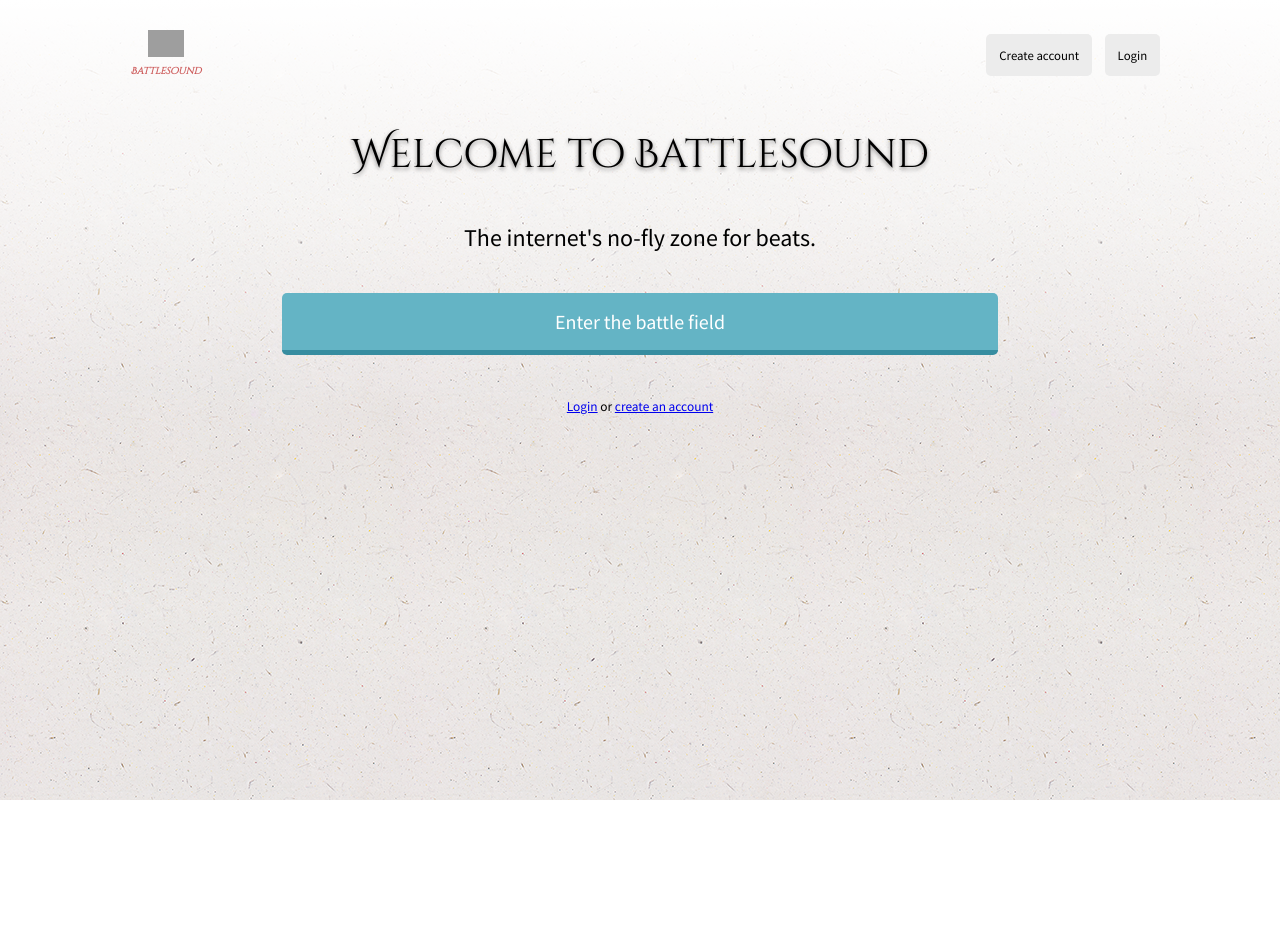
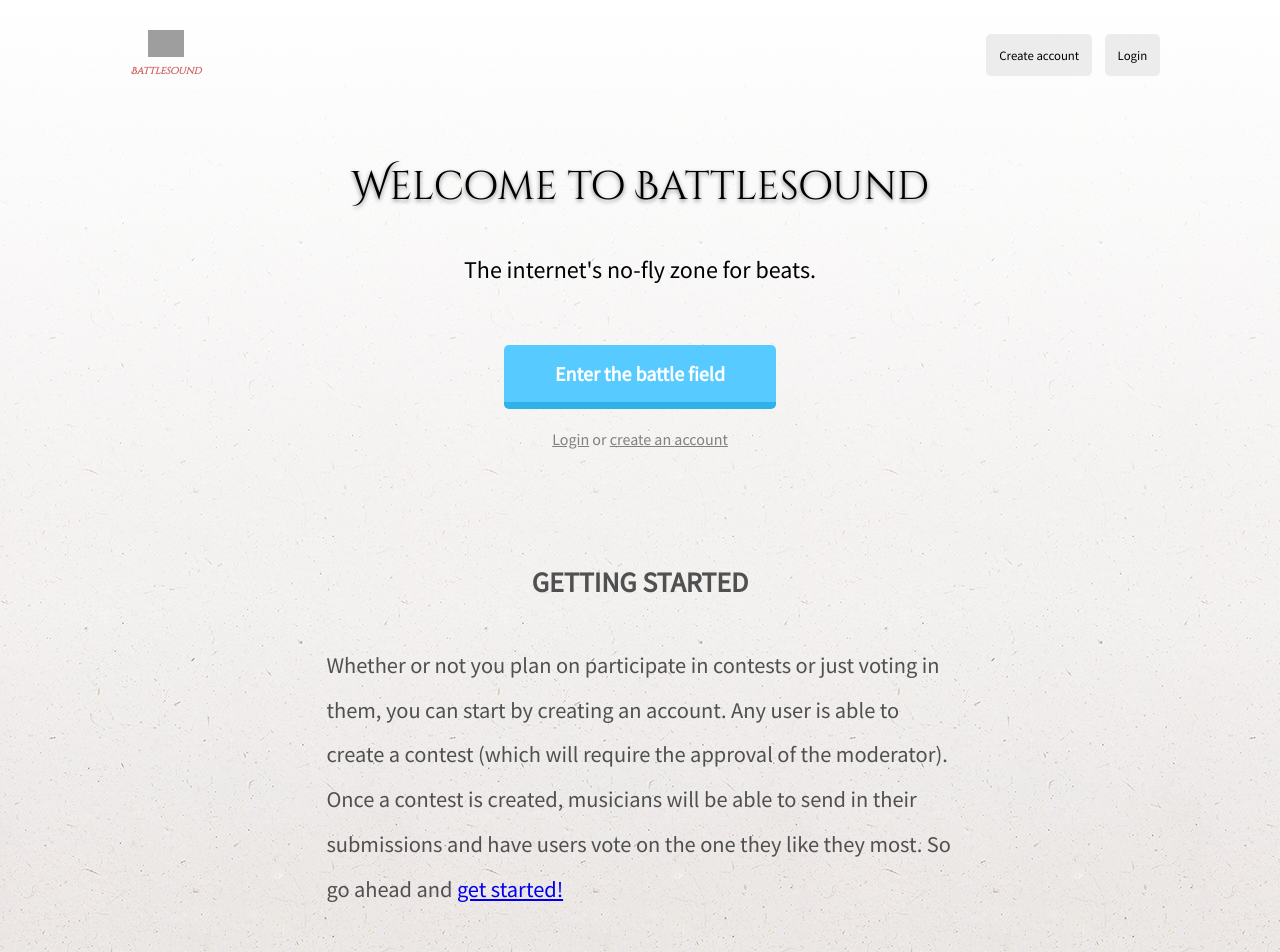
Before and after one commit to andre-kw/battlesound-client, a React (Create React App) app: page / in a window 1280 px wide. Shown: the top 952 px of the page. Before the commit the page ends 800 px from the top, so only its background shows below. Built offline with nearby package versions, Linux system fonts and the light colour scheme; no server answers; grey boxes are pictures that could not be loaded.

Commit message:
styled landing page; added landing text

```diff
--- a/src/index.css
+++ b/src/index.css
@@ -106,6 +106,16 @@ td, th {
 
 th {
   text-align: left;
+}
+
+small,
+small > a:link,
+small > a:visited {
+  color: gray;
+}
+
+small {
+  font-size: 1em;
 }
 
 input[type="submit"] { cursor: pointer; height: 3em }
--- a/src/routes/LandingPage.css
+++ b/src/routes/LandingPage.css
@@ -1,4 +1,6 @@
-section.landing {
+.landing,
+.landing-about {
+  padding: 2em;
   background-color: transparent;
   text-align: center;
 }
@@ -8,12 +10,14 @@ section.landing {
 }
 
 .btn.btn-landing {
+  max-width: 12em;
+  margin: 3em auto 1em;
   color: #fff;
-  background-color: #64b4c5;
+  background-color: #57cbff;
   font-size: 1.25em;
+  font-weight: bold;
   display: block;
-  margin: 2em 0;
-  border-bottom: 5px solid #378da0;
+  border-bottom: 7px solid #2fb1ea;
 }
 
 #s-bg {
@@ -26,3 +30,19 @@ section.landing {
   background: url(/img/swords.svg) no-repeat center;
   opacity: 0.4;
 }
+
+.landing-about h2 {
+  margin: 1em;
+  font-size: 2.5em;
+  font-variant: all-small-caps;
+  color: #505050;
+}
+
+.landing-about p {
+  max-width: 28em;
+  margin: 0 auto 2em;
+  font-size: 1.4em;
+  text-align: left;
+  line-height: 2em;
+  color: #505050;
+}
--- a/src/routes/LandingPage.js
+++ b/src/routes/LandingPage.js
@@ -4,7 +4,7 @@ import './LandingPage.css';
 
 export default class LandingPage extends React.Component {
   render() {
-    return (
+    return <>
       <section className="landing">
         {/* <div id="s-bg"></div> */}
 
@@ -14,6 +14,18 @@ export default class LandingPage extends React.Component {
         <Link to="/home" className="btn btn-landing">Enter the battle field</Link>
         <small><Link to="/login">Login</Link> or <Link to="/register">create an account</Link></small>
       </section>
-    );
+
+      <section className="landing-about">
+        <h2>Getting started</h2>
+
+        <p>
+          Whether or not you plan on participate in contests or just voting in them,
+          you can start by creating an account. Any user is able to create a contest
+          (which will require the approval of the moderator). Once a contest is created,
+          musicians will be able to send in their submissions and have users vote on
+          the one they like they most. So go ahead and <a href="/register">get started!</a>
+        </p>
+      </section>
+    </>;
   }
 }
```
